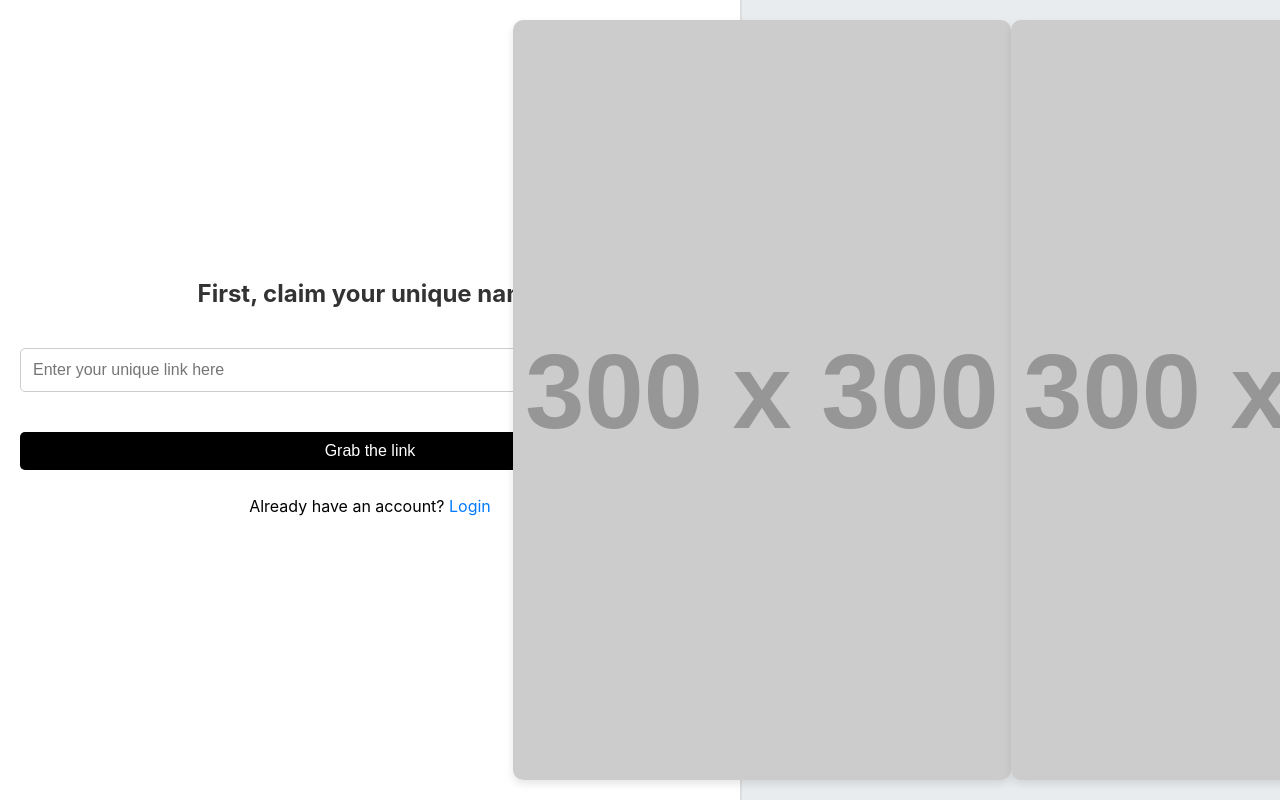
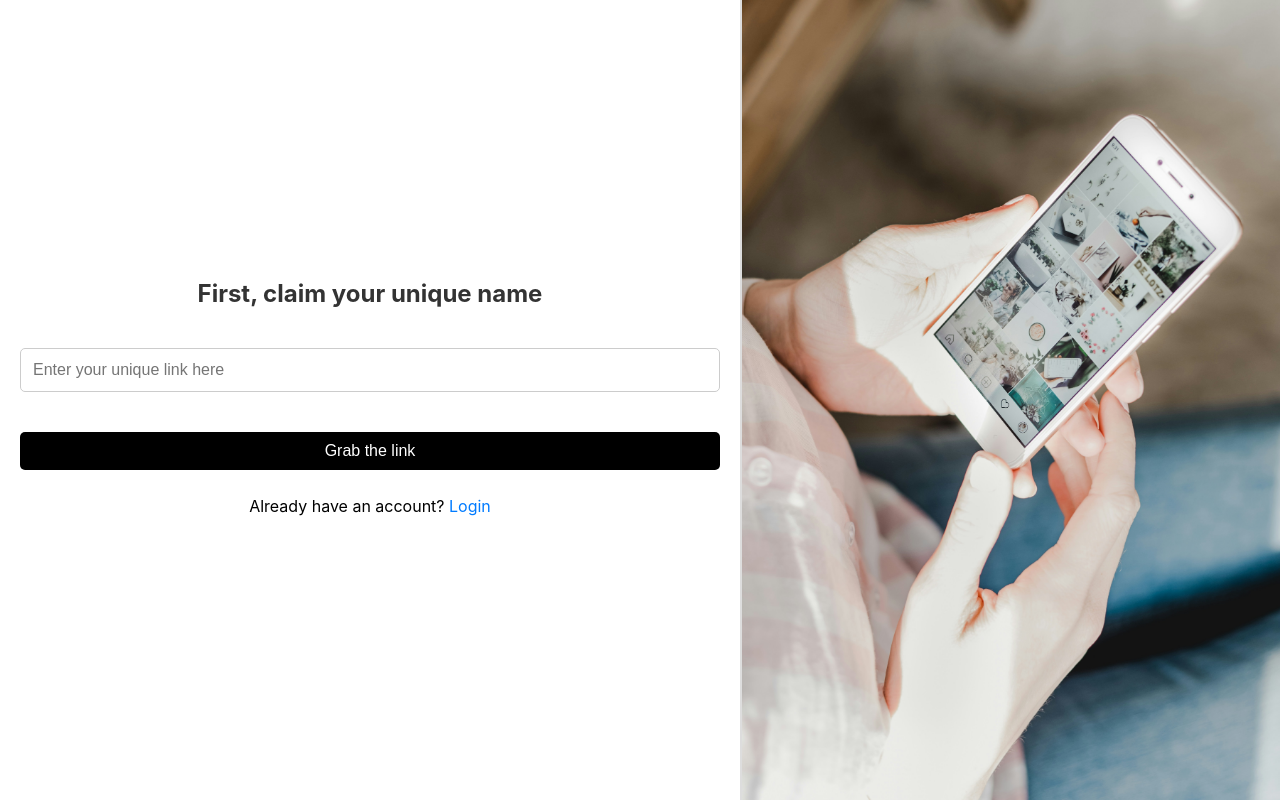
Before and after one commit to shreeya34/profile-fusion-app, a React (Create React App) app: page /Signup in a window 1280 px wide. Built offline with nearby package versions, Linux system fonts and the light colour scheme.

Commit message:
working on signup

```diff
--- a/src/ClaimLinkSignup.css
+++ b/src/ClaimLinkSignup.css
@@ -93,26 +93,22 @@
   }
 
 
-  /* Right Side - Photos section */
+
   .signup-right {
-    flex: 1;
-    display: flex;
-    justify-content: center;
-    align-items: center;
-    background-color: #e9ecef;
-    padding: 20px;
+    width: 900px;
+    height: 100vh; /* Full viewport height */
+    overflow: hidden; /* Hide overflow */
+    margin: 0;
+    padding: 0;
   }
 
-  .signup-right .photos {
-    display: flex;
-    justify-content: center;
-    align-items: center;
+  .photos {
+    width: 100px;
+    height: 100px;
   }
 
-  .signup-right .photos img {
-    max-width: 100%;
-    max-height: 100%;
-    border-radius: 10px;
-    box-shadow: 0 4px 8px rgba(0, 0, 0, 0.1);
-    object-fit: cover;  /* Ensures image fills its container without distortion */
+  .photos img {
+    width: 100px;
+    height: 100px;
+    object-fit: cover; /* Cover the container without overflowing */
   }
--- a/src/Signup.js
+++ b/src/Signup.js
@@ -54,8 +54,7 @@ const Signup = () => {
     {/* Right Side - Photos */}
     <div className="signup-right">
       <div className="photos">
-        <img src="https://via.placeholder.com/300" alt="Placeholder 1" />
-        <img src="https://via.placeholder.com/300" alt="Placeholder 2" />
+      <img src="images/image1.jpg" alt=" Image" />
       </div>
     </div>
   </div>
```
